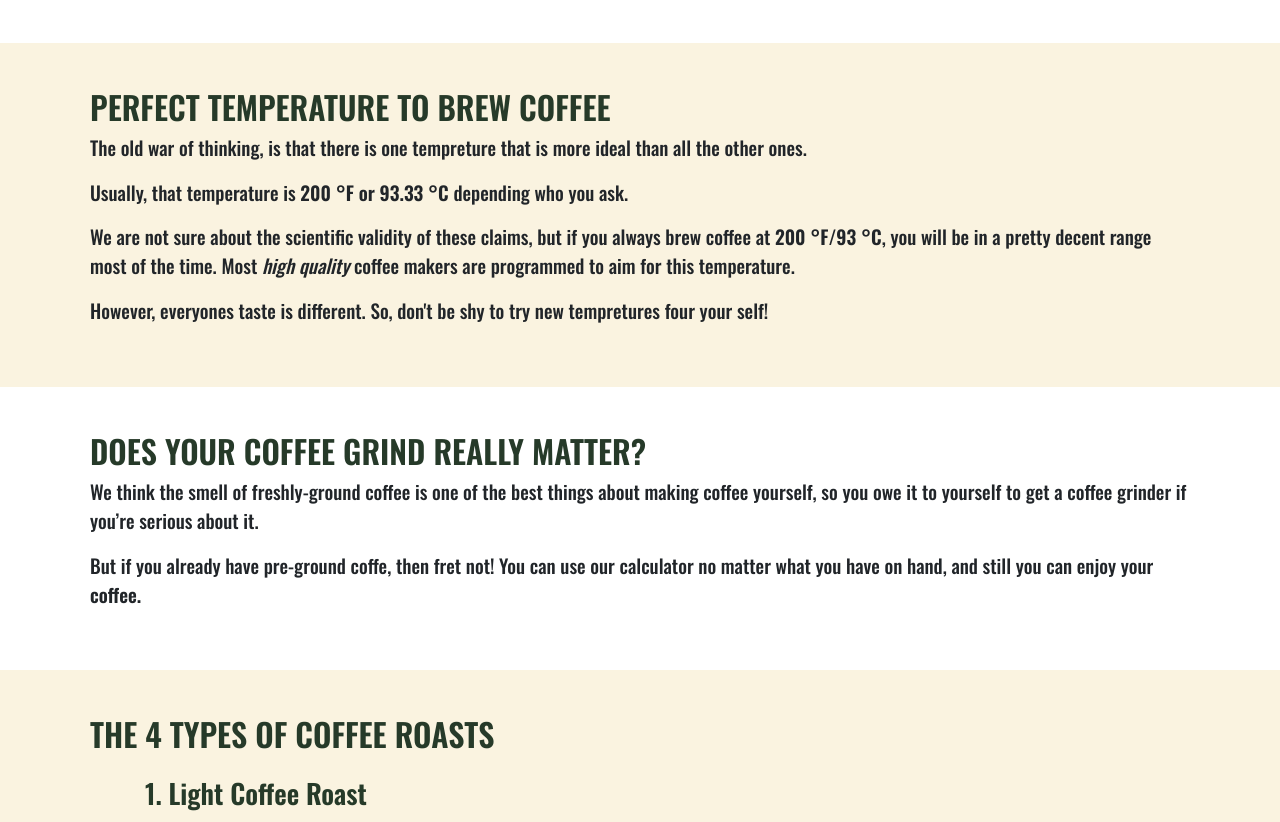
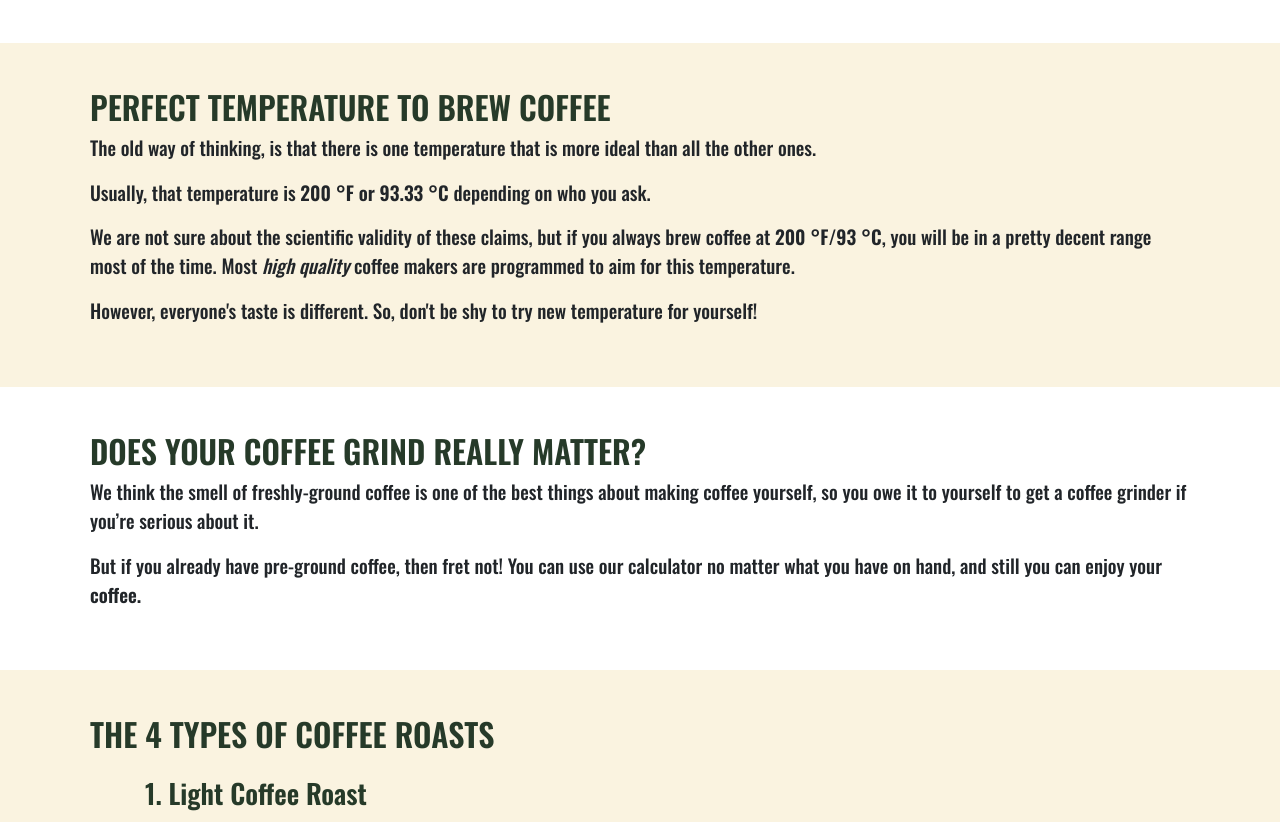
Before and after one commit to gorkemtand/Coffee-Calculator, a plain HTML site: page index.html in a window 1280 px wide. Shown: the part 1580-2402 px from the top of the page. Drawn offline with nearby package versions, Linux system fonts and the light colour scheme.

Commit message:
Update index.html

```diff
--- a/index.html
+++ b/index.html
@@ -24,9 +24,9 @@
     <div class="row oppening">
 
         <div class="col-lg-6">
-            <h1 class="big-heading">HOW TO MEASURE YOUR COFFE: COFFE TO WATER RATIO CALCULATOR</h1>
+            <h1 class="big-heading">HOW TO MEASURE YOUR COFFEE: COFFEE TO WATER RATIO CALCULATOR</h1>
             <p>Does your coffee taste off, but you’re not sure why? Chances are you aren’t measuring your coffee properly. Our coffee to water ratio calculator helps you make the perfect coffee every time.</p>
-           <a href="#more-about-coffee"><button type="button" class="btn btn-primary oppening-btn">Do You Want To Learn More About Coffe?</button></a>
+           <a href="#more-about-coffee"><button type="button" class="btn btn-primary oppening-btn">Do You Want To Learn More About Coffee?</button></a>
         </div>
 
         <div class="col-lg-6">
@@ -139,16 +139,16 @@
     <section class="more-about-coffee" id="temp-to-brew">
     <h2>PERFECT TEMPERATURE TO BREW COFFEE</h2>
 
-    <p>The old war of thinking, is that there is one tempreture that is more ideal than all the other ones.</p>
-    <p>Usually, that temperature is <strong>200 °F or 93.33 °C</strong> depending who you ask.</p>
+    <p>The old way of thinking, is that there is one temperature that is more ideal than all the other ones.</p>
+    <p>Usually, that temperature is <strong>200 °F or 93.33 °C</strong> depending on who you ask.</p>
     <p>We are not sure about the scientific validity of these claims, but if you always brew coffee at <strong>200 °F/93 °C</strong>, you will be in a pretty decent range most of the time. Most <em>high quality</em> coffee makers are programmed to aim for this temperature.</p>
-    <p>However, everyones taste is different. So, don't be shy to try new tempretures four your self!</p>
+    <p>However, everyone's taste is different. So, don't be shy to try new temperature for yourself!</p>
     </section>
 
     <section class="more-about-coffee" id="grind">
     <h2>DOES YOUR COFFEE GRIND REALLY MATTER?</h2>
     <p>We think the smell of freshly-ground coffee is one of the best things about making coffee yourself, so you owe it to yourself to get a coffee grinder if you’re serious about it.</p>
-    <p>But if you already have pre-ground coffe, then fret not! You can use our calculator no matter what you have on hand, and still you can enjoy your <strong>coffee.</strong></p>
+    <p>But if you already have pre-ground coffee, then fret not! You can use our calculator no matter what you have on hand, and still you can enjoy your <strong>coffee.</strong></p>
     </section>
 
     <section class="more-about-coffee" id="roast">
@@ -177,6 +177,8 @@
   </section>
 
 
+
+
 <script src="https://ajax.googleapis.com/ajax/libs/jquery/3.6.4/jquery.min.js"></script>
 <script src="index.js"></script>
 </body>
```
